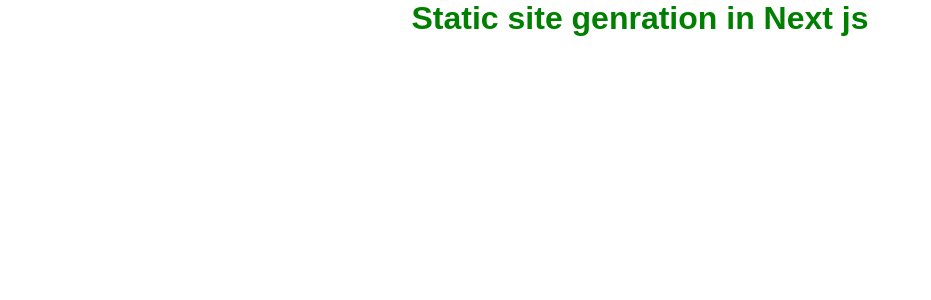
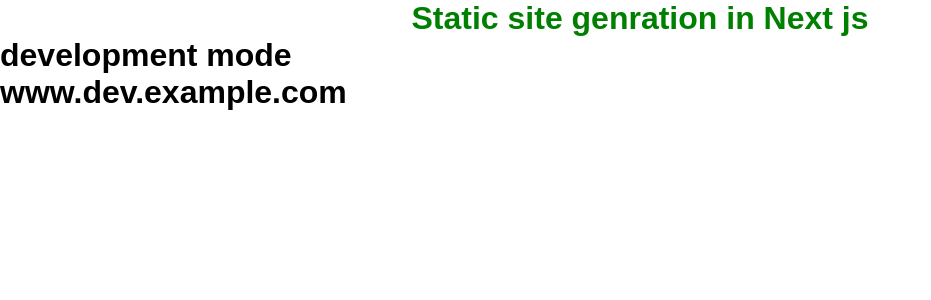
Before and after one commit to Saini-Yogesh/Next-app, a Next.js app: page / in a window 1280 px wide. Shown: the top 300 px of the page, without its empty margins (0-931 px from the left). Built offline with nearby package versions, Linux system fonts and the light colour scheme.

Commit message:
till lecture 34(envirment variable)

```diff
--- a/next.config.mjs
+++ b/next.config.mjs
@@ -1,25 +1,6 @@
 /** @type {import('next').NextConfig} */
 const nextConfig = {
   //   output: "export", // used to Export Static HTML Page with Build
-  redirects: async () => {
-    return [
-      {
-        source: "/users",
-        destination: "/",
-        permanent: false,
-      },
-      {
-        source: "/users/:userId",
-        destination: "/",
-        permanent: false,
-      },
-      {
-        source: "/admin",
-        destination: "/",
-        permanent: false,
-      },
-    ];
-  },
 };
 
 export default nextConfig;
--- a/src/app/page.js
+++ b/src/app/page.js
@@ -1,12 +1,20 @@
 "use client";
+import { API_BASE_URL } from "@/config/conatant";
 import styles from "./page.module.css";
 
 export default function Home() {
+  console.log(process.env.NODE_ENV);
   return (
     <div>
       <h1 className={`${styles.green} ${styles.center}`}>
         Static site genration in Next js
       </h1>
+      {process.env.NODE_ENV !== "development" ? (
+        <h1> producation mode</h1>
+      ) : (
+        <h1> development mode</h1>
+      )}
+      {<h1> {API_BASE_URL} </h1>}
     </div>
   );
 }
--- a/src/app/users/page.js
+++ b/src/app/users/page.js
@@ -1,7 +1,4 @@
-// import { redirect } from "next/navigation";
-
 const page = async () => {
-  //   redirect("/"); //the addres can change so we have to redirect from the configration
   return (
     <div>
       <h1>User List</h1>
--- /dev/null
+++ b/src/config/conatant.js
@@ -0,0 +1,4 @@
+export const API_BASE_URL =
+  process.env.NODE_ENV === "development"
+    ? "www.dev.example.com"
+    : "www.prod.example.com";
```
